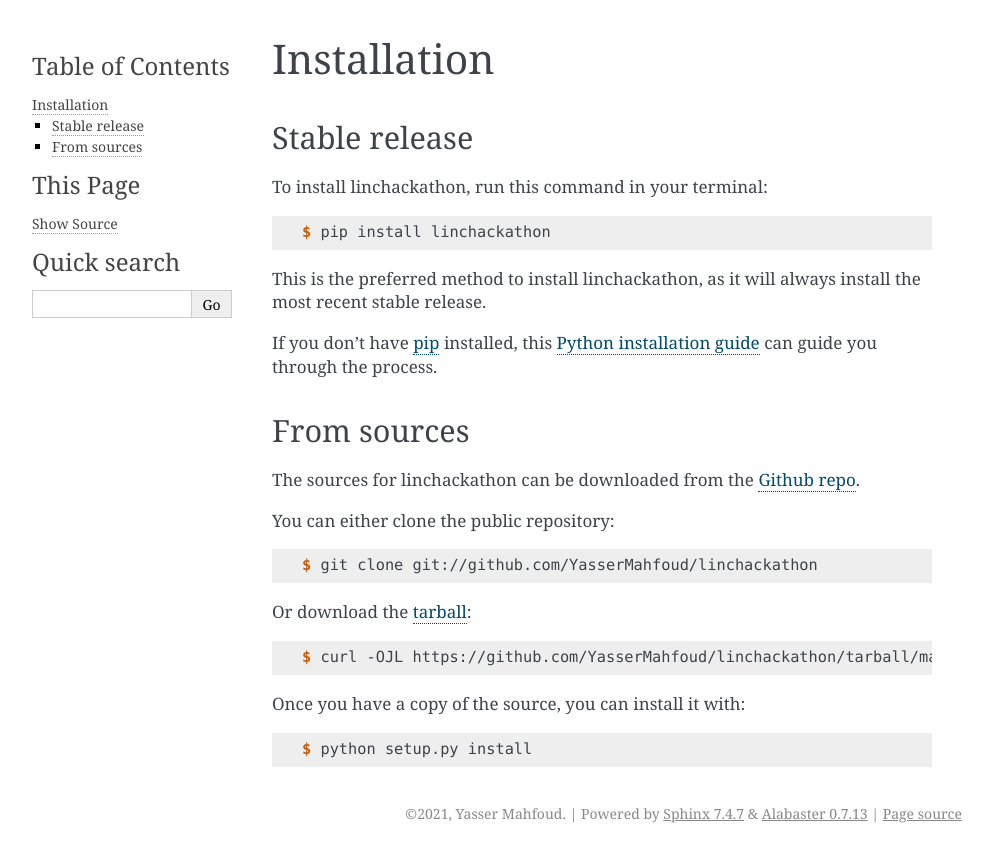
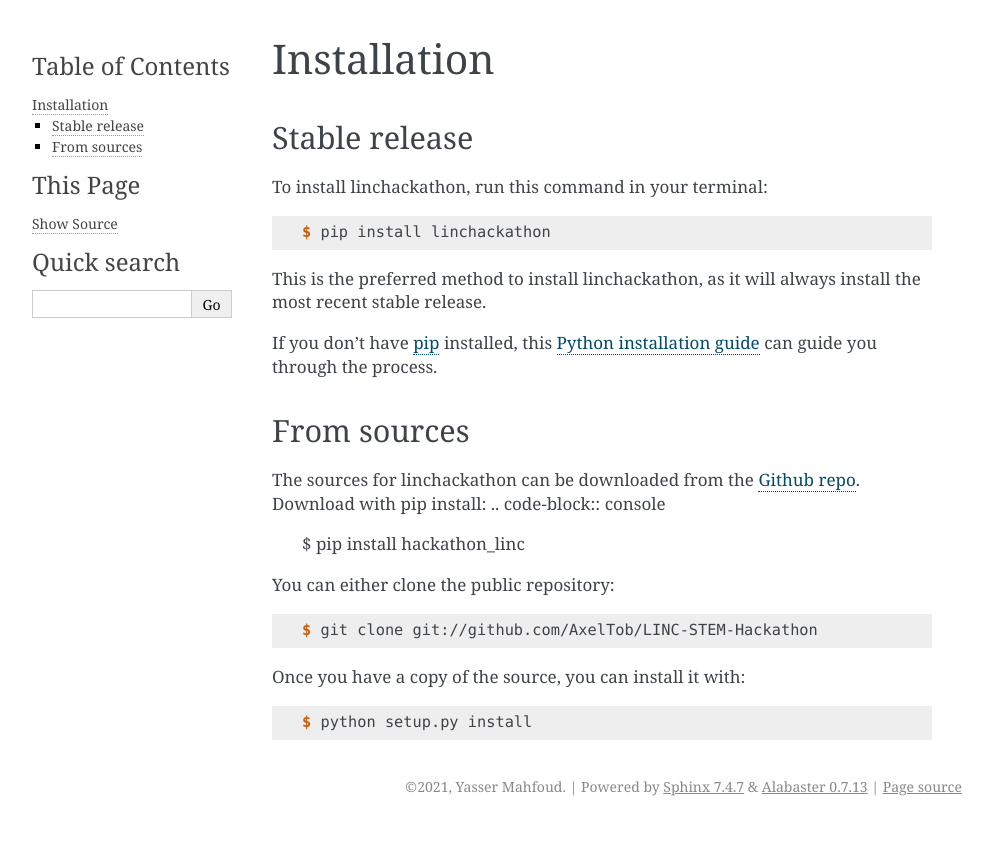
Before and after one commit to AxelTob/LINC-STEM-Hackathon, a Sphinx documentation site: the page built from docs/installation.rst, in a window 1280 px wide. Shown: the top 862 px of the page, without its empty margins (148-1141 px from the left). Built offline with Sphinx 7.4.7, drawn with Linux system fonts in a browser that asks for light colours; pages that are not in the unit, such as notebooks, are missing from menus.

Commit message:
fix install doc

```diff
--- a/docs/installation.rst
+++ b/docs/installation.rst
@@ -27,18 +27,19 @@
 ------------
 
 The sources for linchackathon can be downloaded from the `Github repo`_.
+Download with pip install:
+.. code-block:: console
+
+    $ pip install hackathon_linc
+
 
 You can either clone the public repository:
 
 .. code-block:: console
 
-    $ git clone git://github.com/YasserMahfoud/linchackathon
+    $ git clone git://github.com/AxelTob/LINC-STEM-Hackathon
 
-Or download the `tarball`_:
 
-.. code-block:: console
-
-    $ curl -OJL https://github.com/YasserMahfoud/linchackathon/tarball/master
 
 Once you have a copy of the source, you can install it with:
 
@@ -47,5 +48,4 @@
     $ python setup.py install
 
 
-.. _Github repo: https://github.com/YasserMahfoud/linchackathon
-.. _tarball: https://github.com/YasserMahfoud/linchackathon/tarball/master
+.. _Github repo: https://github.com/AxelTob/LINC-STEM-Hackathon
```
